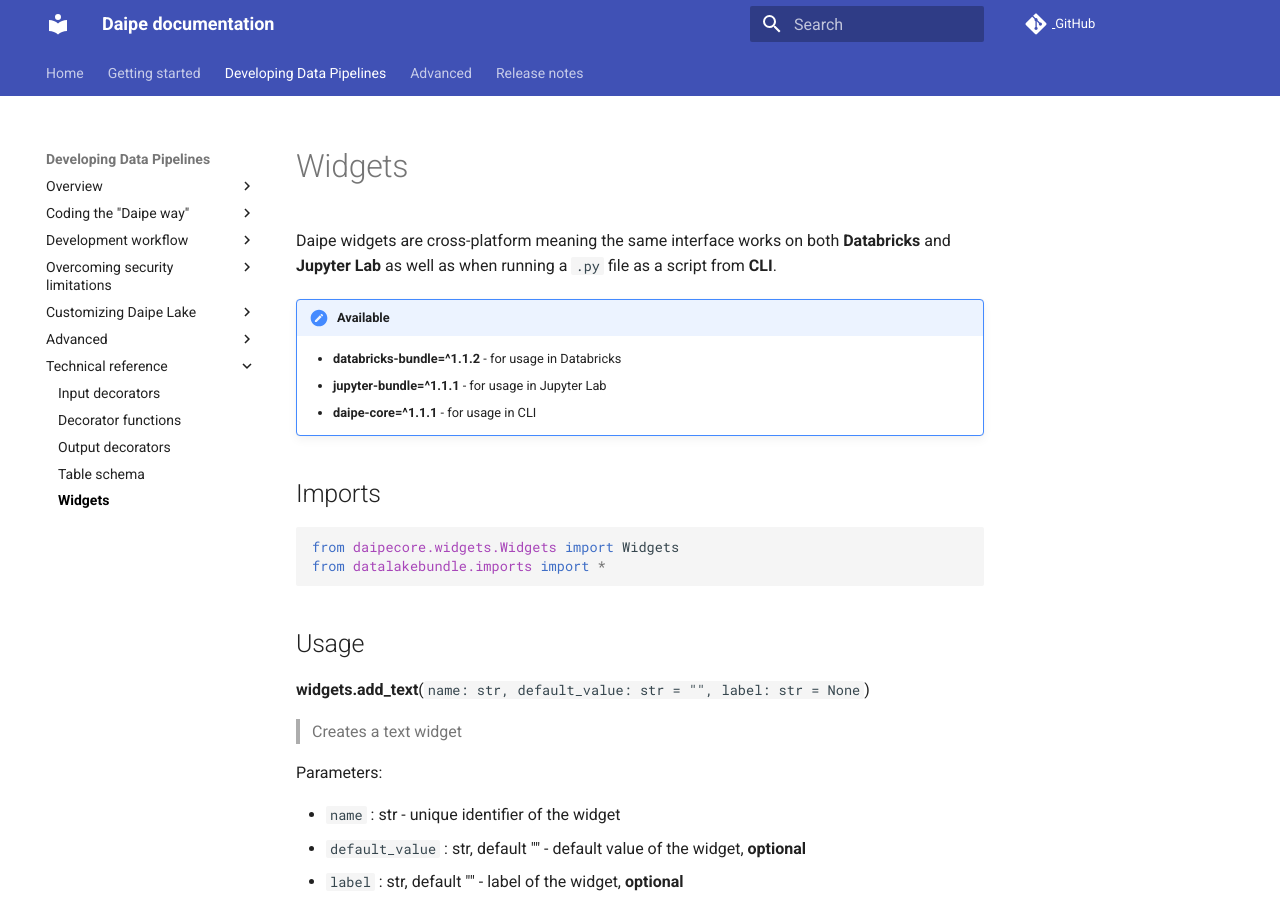
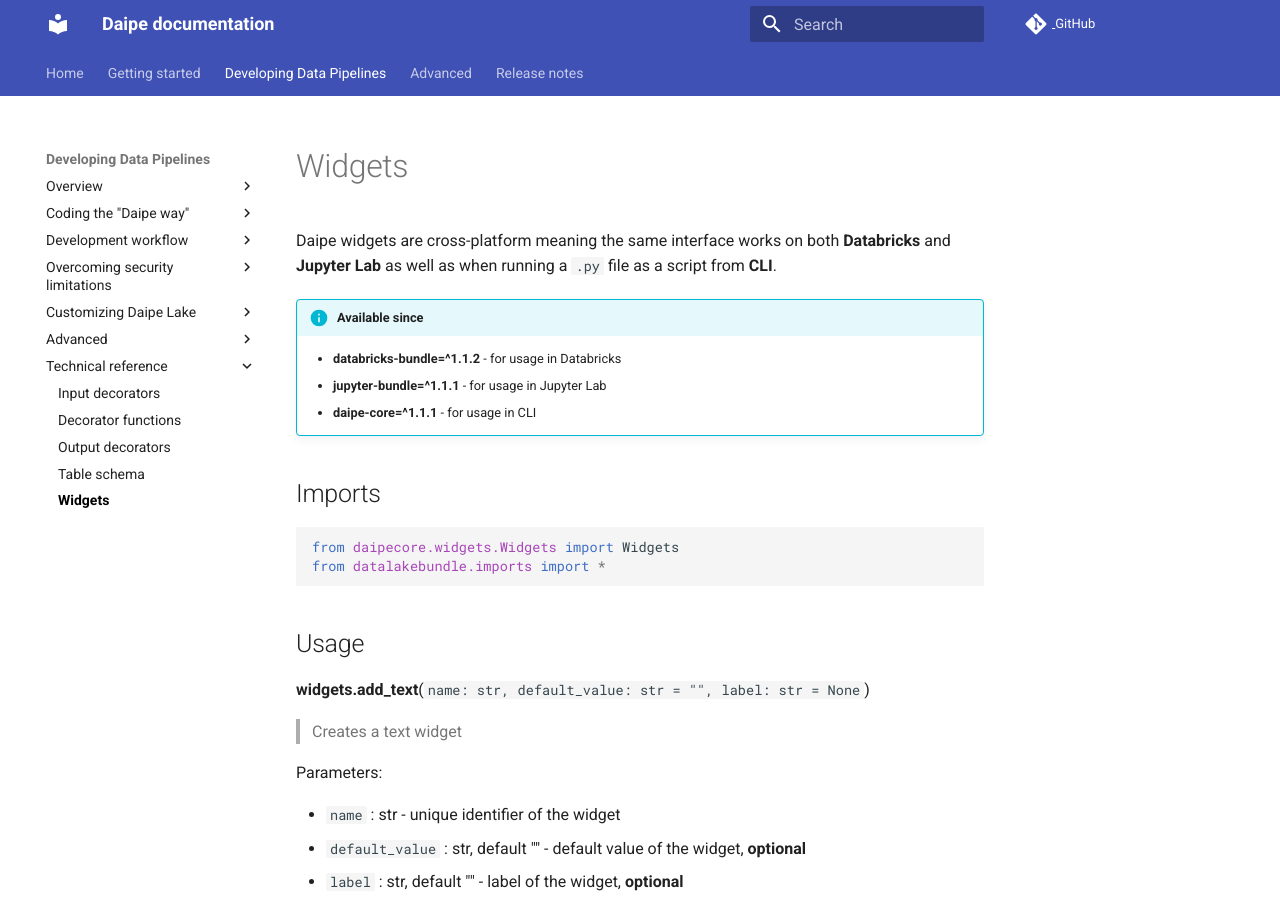
Before and after one commit to daipe-ai/platform-docs, an MkDocs documentation site: the page built from docs/widgets.md, in a window 1280 px wide and 900 px high. Built offline with MkDocs 1.6.1 and Material for MkDocs 9.7.7, drawn with Linux system fonts in a browser that asks for light colours; comment, search, counter and statistics services are not loaded; some of the changed lines change nothing that is shown.

Commit message:
Fix availability info

```diff
--- a/docs/widgets.md
+++ b/docs/widgets.md
@@ -2,7 +2,7 @@
 
 Daipe widgets are cross-platform meaning the same interface works on both __Databricks__ and __Jupyter Lab__ as well as when running a `.py` file as a script from __CLI__.
 
-!!! Available since
+!!! info "Available since"
     * **databricks-bundle=^1.1.2** - for usage in Databricks
     * **jupyter-bundle=^1.1.1** - for usage in Jupyter Lab
     * **daipe-core=^1.1.1** - for usage in CLI
```
